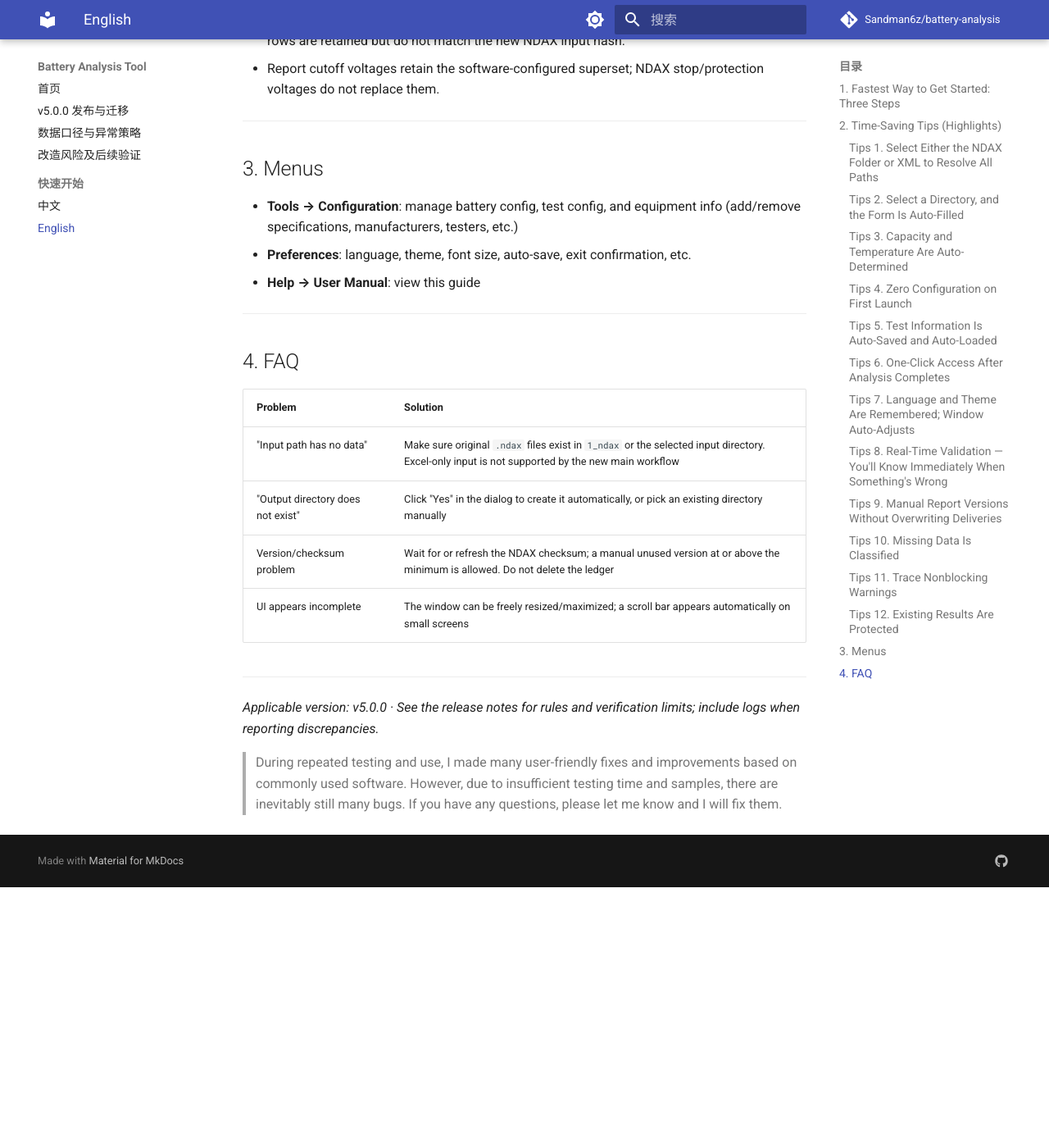
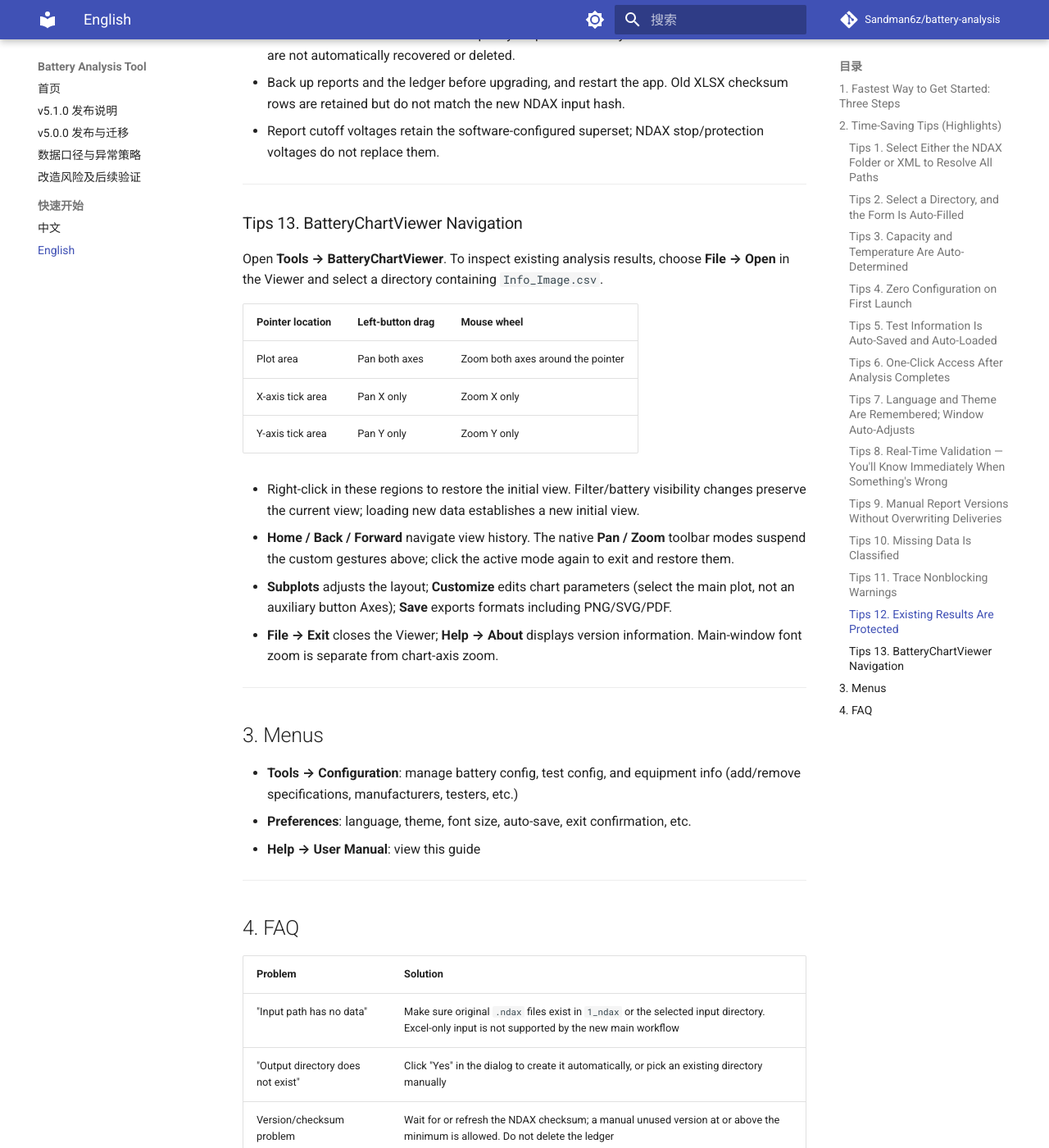
Before and after one commit to Sandman6z/battery-analysis, an MkDocs documentation site: the page built from docs/QUICK_START_EN.md, in a window 1280 px wide and 1400 px high, scrolled down 5880 px. Shown: the whole window at 82% size. Built offline with MkDocs 1.6.1 and Material for MkDocs 9.7.7, drawn with Linux system fonts in a browser that asks for light colours; comment, search, counter and statistics services are not loaded; before the commit the page ends 6962 px from its top, so only the background shows below that; some of the changed text lies outside the part shown.

Commit message:
chore(release): prepare v5.1.0 with viewer navigation documentation

```diff
--- a/docs/QUICK_START_EN.md
+++ b/docs/QUICK_START_EN.md
@@ -1,10 +1,10 @@
 # Battery Analysis Tool · Quick Start Guide
 
-> For BOEDT Battery Analysis Tool **v5.0.0**.
+> For BOEDT Battery Analysis Tool **v5.1.0**.
 >
 > This tool analyzes original NEWARE **NDAX data directly** and generates plots, Excel result sheets, Word reports, CSV and JSON. Intermediate Excel conversion is no longer required.
 >
-> See the [complete v5.0.0 release and migration notes (Chinese)](RELEASE_NOTES_v5.0.0.md).
+> See the [v5.1.0 release notes (Chinese)](RELEASE_NOTES_v5.1.0.md) for chart navigation and read-only fields. The [v5.0.0 NDAX migration notes (Chinese)](RELEASE_NOTES_v5.0.0.md) still apply.
 
 > Compared to previous versions, the `setting.ini` file has been removed. All configuration is now done within the app (**Tools → Configuration**).
 > To export raw data to Excel, open **Tools → NDAX 转换器** (NDAX Converter, directly below `BatteryChartViewer`). It runs in a separate window and saves results to the sibling `2_xlsx` folder without changing the main analysis settings. This export is optional, not a prerequisite for analysis.
@@ -46,7 +46,7 @@
 
 After setting the input path, the app scans `.ndax` files and validates their recipes **in a background thread**, then auto-fills:
 
-- **Samples Qty** = number of input NDAX files, not necessarily the valid count for every capacity cell
+- **Samples Qty** = number of input NDAX files, shown read-only; not necessarily the valid count for every capacity cell
 - Parsed from the **first file name**:
   - Construction Method
   - Specification Type (automatically matches the longest one)
@@ -71,7 +71,7 @@ After selecting "Specification Type + Specification Method", the app matches the
 
 > 💡 If the freezer temperature is set to 0°C when you click Run, a confirmation dialog appears to prevent mistakes.
 >
-> Both nominal capacities are independent editable configuration inputs, not automatically measured values or values read from a datasheet PDF. Existing CR2450 rules use 600/550mAh; CP5022121 uses 3500/3500mAh. Calculations retain the Calculation-capacity basis and record differences. Report output uses the submitted Battery Type consistently; an empty or unknown type raises an explicit error, never a default Coin Cell.
+> Both nominal capacities are independent rule-derived configuration inputs, not automatically measured values or values read from a datasheet PDF. Sample count and all three capacity fields are read-only in the main window. To change capacities, edit **Tools → Configuration → Rules**, then reselect the applicable specification/method to refresh the derived values. Existing CR2450 rules use 600/550mAh; CP5022121 uses 3500/3500mAh. Calculations retain the Calculation-capacity basis and record differences. Report output uses the submitted Battery Type consistently; an empty or unknown type raises an explicit error, never a default Coin Cell.
 
 ---
 
@@ -124,7 +124,7 @@ After selecting "Specification Type + Specification Method", the app matches the
 
 ### Tips 9. Manual Report Versions Without Overwriting Deliveries
 
-- Software `5.0.0` and report numbers such as `4.0/4.1` are independent.
+- Software `5.1.0` and report numbers such as `4.0/4.1` are independent.
 - A manual report version must be at least the automatic baseline and the highest existing delivered version, and must be unused. If the minimum is `4.0`, `1.08` is invalid.
 - Numeric components are compared: `4.01` and `4.1` denote the same version. Duplicate checking applies across test dates.
 - The manually selected version is retained after success. Success counts increase only after required outputs pass checks; failed/cancelled runs are not counted.
@@ -152,6 +152,23 @@ After selecting "Specification Type + Specification Method", the app matches the
 
 ---
 
+### Tips 13. BatteryChartViewer Navigation
+
+Open **Tools → BatteryChartViewer**. To inspect existing analysis results, choose **File → Open** in the Viewer and select a directory containing `Info_Image.csv`.
+
+| Pointer location | Left-button drag | Mouse wheel |
+|------------------|------------------|-------------|
+| Plot area | Pan both axes | Zoom both axes around the pointer |
+| X-axis tick area | Pan X only | Zoom X only |
+| Y-axis tick area | Pan Y only | Zoom Y only |
+
+- Right-click in these regions to restore the initial view. Filter/battery visibility changes preserve the current view; loading new data establishes a new initial view.
+- **Home / Back / Forward** navigate view history. The native **Pan / Zoom** toolbar modes suspend the custom gestures above; click the active mode again to exit and restore them.
+- **Subplots** adjusts the layout; **Customize** edits chart parameters (select the main plot, not an auxiliary button Axes); **Save** exports formats including PNG/SVG/PDF.
+- **File → Exit** closes the Viewer; **Help → About** displays version information. Main-window font zoom is separate from chart-axis zoom.
+
+---
+
 ## 3. Menus
 
 - **Tools → Configuration**: manage battery config, test config, and equipment info (add/remove specifications, manufacturers, testers, etc.)
@@ -171,7 +188,7 @@ After selecting "Specification Type + Specification Method", the app matches the
 
 ---
 
-*Applicable version: v5.0.0 · See the release notes for rules and verification limits; include logs when reporting discrepancies.*
+*Applicable version: v5.1.0 · See the release notes for rules and verification limits; include logs when reporting discrepancies.*
 
 > During repeated testing and use, I made many user-friendly fixes and improvements based on commonly used software.
 > However, due to insufficient testing time and samples, there are inevitably still many bugs.
--- a/mkdocs.yml
+++ b/mkdocs.yml
@@ -34,6 +34,7 @@ theme:
 
 nav:
   - 首页: index.md
+  - v5.1.0 发布说明: RELEASE_NOTES_v5.1.0.md
   - v5.0.0 发布与迁移: RELEASE_NOTES_v5.0.0.md
   - 数据口径与异常策略: pdf_recheck_and_anomaly_policy.md
   - 改造风险及后续验证: ndax_rework_risk_report.md
--- a/src/battery_analysis/_version.py
+++ b/src/battery_analysis/_version.py
@@ -4,4 +4,4 @@
 utils/version.py、构建脚本与 CI 均从这里取值。升级版本时只需修改此文件。
 """
 
-__version__ = "5.0.3"
+__version__ = "5.1.0"
```
Also changed, not shown: CHANGELOG.md (+22 -0 lines), README.md (+10 -3 lines), docs/CHANGELOG_GUIDE.md (+2 -2 lines), docs/QUICK_START.md (+23 -6 lines), docs/RELEASE_NOTES_v5.1.0.md (added, +55 -0 lines), docs/index.md (+4 -2 lines).
